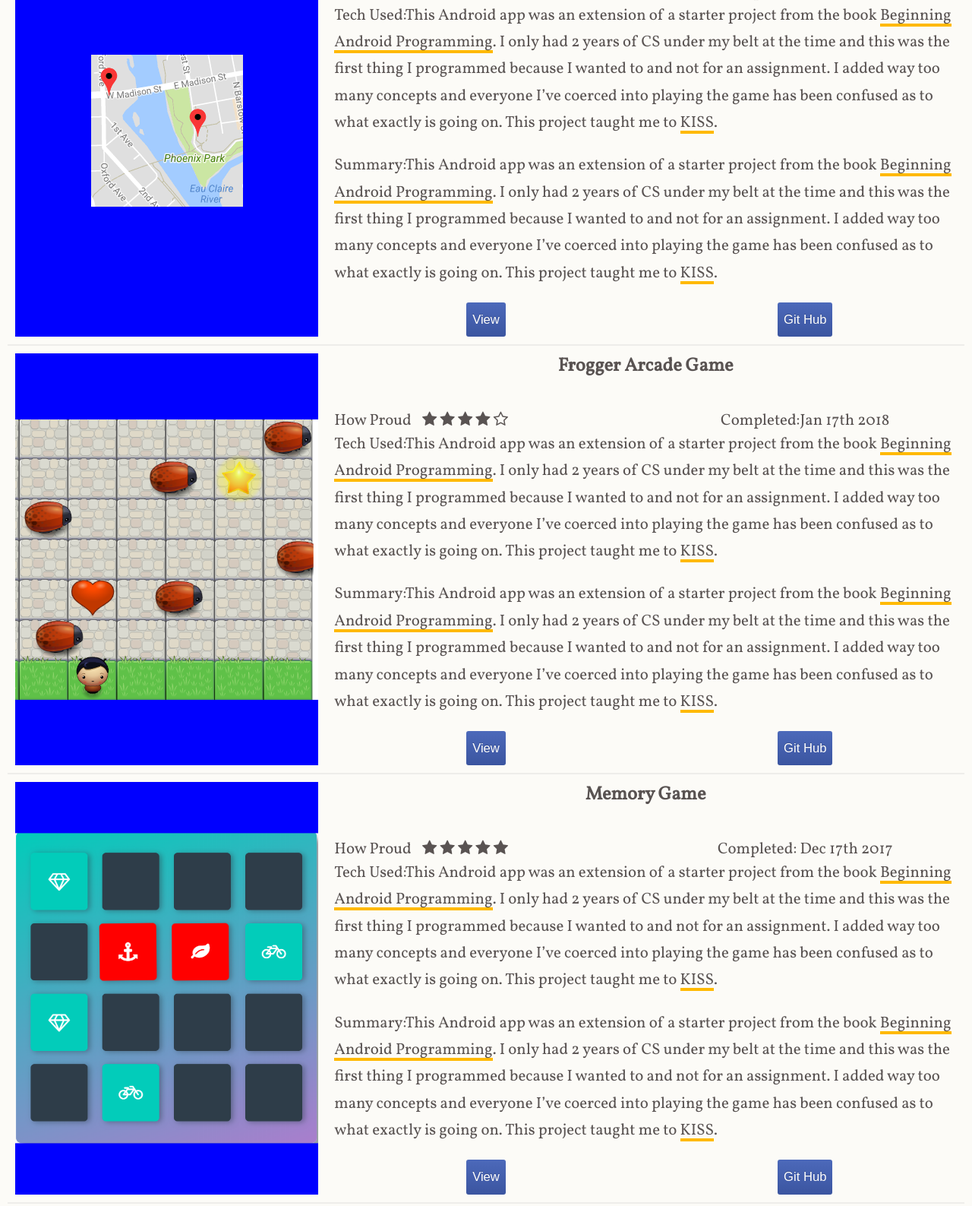
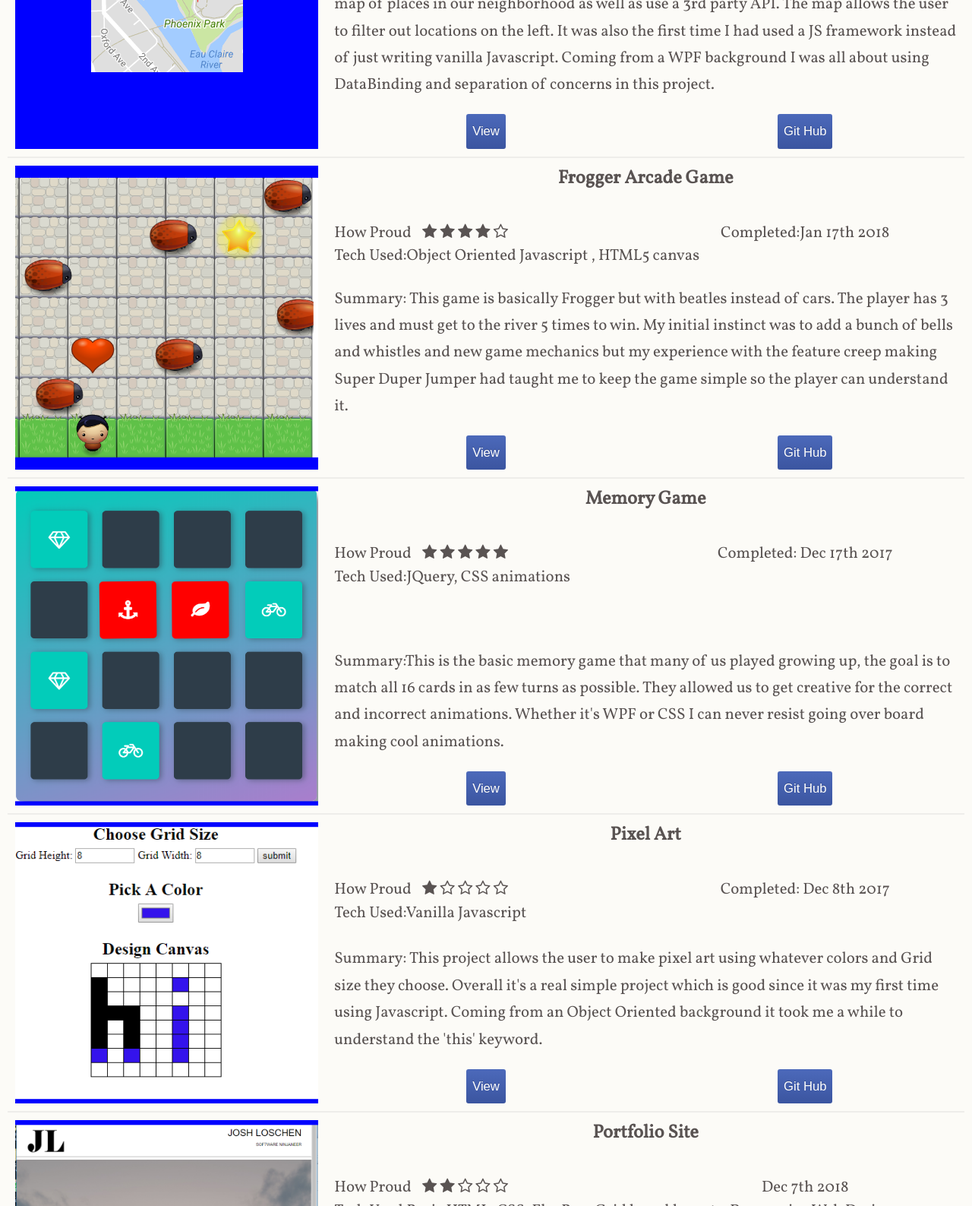
Before and after one commit to JLoschen/testing, a plain HTML site: page index.html in a window 1280 px wide. Shown: the part 1213-2800 px from the top of the page at 76% size. Drawn offline with nearby package versions, Linux system fonts and the light colour scheme.

Commit message:
Added Summary descriptions.

```diff
--- a/index.html
+++ b/index.html
@@ -60,9 +60,7 @@
 					</ul>
 				</div>
 				<label class="date">Completed:August 2014</label>
-				<p class="tech-used">This Android app was an extension of a starter project from the book <a href="https://www.apress.com/us/book/9781430230427">Beginning Android Programming</a>.
-					I only had 2 years of CS under my belt at the time and this was the first thing I programmed because I wanted to and not for an assignment.
-					I added way too many concepts and everyone I’ve coerced into playing the game has been confused as to what exactly is going on.
+				<p class="tech-used">Tech Used:Android(Java, Android Play Store process), Game Dev(sprites, game physices, game loop)
 					This project taught me to <a href="https://en.wikipedia.org/wiki/KISS_principle">KISS</a>.</p>
 				<p class="summary">This Android app was an extension of a starter project from the book <a href="https://www.apress.com/us/book/9781430230427">Beginning Android Programming</a>.
 					I only had 2 years of CS under my belt at the time and this was the first thing I programmed because I wanted to and not for an assignment.
@@ -92,14 +90,10 @@
 					</ul>
 				</div>
 				<label class="date">Completed:Feb 2nd 2018</label>
-				<p class="tech-used">Tech Used:This Android app was an extension of a starter project from the book <a href="https://www.apress.com/us/book/9781430230427">Beginning Android Programming</a>.
-					I only had 2 years of CS under my belt at the time and this was the first thing I programmed because I wanted to and not for an assignment.
-					I added way too many concepts and everyone I’ve coerced into playing the game has been confused as to what exactly is going on.
-					This project taught me to <a href="https://en.wikipedia.org/wiki/KISS_principle">KISS</a>.</p>
-				<p class="summary">Summary:This Android app was an extension of a starter project from the book <a href="https://www.apress.com/us/book/9781430230427">Beginning Android Programming</a>.
-					I only had 2 years of CS under my belt at the time and this was the first thing I programmed because I wanted to and not for an assignment.
-					I added way too many concepts and everyone I’ve coerced into playing the game has been confused as to what exactly is going on.
-					This project taught me to <a href="https://en.wikipedia.org/wiki/KISS_principle">KISS</a>.</p>
+				<p class="tech-used">Tech Used:Knockout JS, Fetch API, Google Maps API, 4square API </p>
+				<p class="summary">Summary:This was a pretty cool project for Udacity where we were supposed to provide a map of places in our neighborhood as well as use a
+					3rd party API. The map allows the user to filter out locations on the left. It was also the first time I had used a JS framework instead of just
+				writing vanilla Javascript. Coming from a WPF background I was all about using DataBinding and separation of concerns in this project.</p>
 					<div class="buttons">
 						<a href="https://jloschen.github.io/NeighborhoodMap/index.html" class="project-button" >View</a>
 					</div>
@@ -124,14 +118,10 @@
 					</ul>
 				</div>
 				<label class="date">Completed:Jan 17th 2018</label>
-				<p class="tech-used">Tech Used:This Android app was an extension of a starter project from the book <a href="https://www.apress.com/us/book/9781430230427">Beginning Android Programming</a>.
-					I only had 2 years of CS under my belt at the time and this was the first thing I programmed because I wanted to and not for an assignment.
-					I added way too many concepts and everyone I’ve coerced into playing the game has been confused as to what exactly is going on.
-					This project taught me to <a href="https://en.wikipedia.org/wiki/KISS_principle">KISS</a>.</p>
-				<p class="summary">Summary:This Android app was an extension of a starter project from the book <a href="https://www.apress.com/us/book/9781430230427">Beginning Android Programming</a>.
-					I only had 2 years of CS under my belt at the time and this was the first thing I programmed because I wanted to and not for an assignment.
-					I added way too many concepts and everyone I’ve coerced into playing the game has been confused as to what exactly is going on.
-					This project taught me to <a href="https://en.wikipedia.org/wiki/KISS_principle">KISS</a>.</p>
+				<p class="tech-used">Tech Used:Object Oriented Javascript , HTML5 canvas</p>
+				<p class="summary">Summary: This game is basically Frogger but with beatles instead of cars. The player has 3 lives and must get to the river 5 times to win.
+					My initial instinct was to add a bunch of bells and whistles and new game mechanics but my experience with the feature creep making Super Duper Jumper
+					had taught me to keep the game simple so the player can understand it.</p>
 					<div class="buttons">
 						<a href="https://jloschen.github.io/Frogger/index.html" class="project-button" >View</a>
 					</div>
@@ -156,14 +146,9 @@
 					</ul>
 				</div>
 				<label class="date">Completed: Dec 17th 2017</label>
-				<p class="tech-used">Tech Used:This Android app was an extension of a starter project from the book <a href="https://www.apress.com/us/book/9781430230427">Beginning Android Programming</a>.
-					I only had 2 years of CS under my belt at the time and this was the first thing I programmed because I wanted to and not for an assignment.
-					I added way too many concepts and everyone I’ve coerced into playing the game has been confused as to what exactly is going on.
-					This project taught me to <a href="https://en.wikipedia.org/wiki/KISS_principle">KISS</a>.</p>
-				<p class="summary">Summary:This Android app was an extension of a starter project from the book <a href="https://www.apress.com/us/book/9781430230427">Beginning Android Programming</a>.
-					I only had 2 years of CS under my belt at the time and this was the first thing I programmed because I wanted to and not for an assignment.
-					I added way too many concepts and everyone I’ve coerced into playing the game has been confused as to what exactly is going on.
-					This project taught me to <a href="https://en.wikipedia.org/wiki/KISS_principle">KISS</a>.</p>
+				<p class="tech-used">Tech Used:JQuery, CSS animations</p>
+				<p class="summary">Summary:This is the basic memory game that many of us played growing up, the goal is to match all 16 cards in as few turns as possible.
+					They allowed us to get creative for the correct and incorrect animations. Whether it's WPF or CSS I can never resist going over board making cool animations.</p>
 					<div class="buttons">
 						<a href="https://jloschen.github.io/MemoryGame/index.html" class="project-button" >View</a>
 					</div>
@@ -188,19 +173,15 @@
 					</ul>
 				</div>
 				<label class="date">Completed: Dec 8th 2017</label>
-				<p class="tech-used">Tech Used:This Android app was an extension of a starter project from the book <a href="https://www.apress.com/us/book/9781430230427">Beginning Android Programming</a>.
-					I only had 2 years of CS under my belt at the time and this was the first thing I programmed because I wanted to and not for an assignment.
-					I added way too many concepts and everyone I’ve coerced into playing the game has been confused as to what exactly is going on.
-					This project taught me to <a href="https://en.wikipedia.org/wiki/KISS_principle">KISS</a>.</p>
-				<p class="summary">Summary:This Android app was an extension of a starter project from the book <a href="https://www.apress.com/us/book/9781430230427">Beginning Android Programming</a>.
-					I only had 2 years of CS under my belt at the time and this was the first thing I programmed because I wanted to and not for an assignment.
-					I added way too many concepts and everyone I’ve coerced into playing the game has been confused as to what exactly is going on.
-					This project taught me to <a href="https://en.wikipedia.org/wiki/KISS_principle">KISS</a>.</p>
+				<p class="tech-used">Tech Used:Vanilla Javascript</p>
+				<p class="summary">Summary: This project allows the user to make pixel art using whatever colors and Grid size they choose.
+					Overall it's a real simple project which is good since it was my first time using Javascript.
+					Coming from an Object Oriented background it took me a while to understand the 'this' keyword. </p>
 					<div class="buttons">
-						<a href="https://jloschen.github.io/PixelArt/index.html" class="project-button" >View</a>
+						<a href="https://jloschen.github.io/PixelArt/index.html" class="project-button">View</a>
 					</div>
 					<div class="buttons">
-						<a href="https://github.com/JLoschen/PixelArt" class="project-button" >Git Hub</a>
+						<a href="https://github.com/JLoschen/PixelArt" class="project-button">Git Hub</a>
 					</div>
 			</article>
 			<hr>
@@ -220,14 +201,8 @@
 					</ul>
 				</div>
 				<label class="date">Dec 7th 2018</label>
-				<p class="tech-used">Tech Used:This Android app was an extension of a starter project from the book <a href="https://www.apress.com/us/book/9781430230427">Beginning Android Programming</a>.
-					I only had 2 years of CS under my belt at the time and this was the first thing I programmed because I wanted to and not for an assignment.
-					I added way too many concepts and everyone I’ve coerced into playing the game has been confused as to what exactly is going on.
-					This project taught me to <a href="https://en.wikipedia.org/wiki/KISS_principle">KISS</a>.</p>
-				<p class="summary">Summary:This Android app was an extension of a starter project from the book <a href="https://www.apress.com/us/book/9781430230427">Beginning Android Programming</a>.
-					I only had 2 years of CS under my belt at the time and this was the first thing I programmed because I wanted to and not for an assignment.
-					I added way too many concepts and everyone I’ve coerced into playing the game has been confused as to what exactly is going on.
-					This project taught me to <a href="https://en.wikipedia.org/wiki/KISS_principle">KISS</a>.</p>
+				<p class="tech-used">Tech Used:Basic HTML, CSS, FlexBox, Grid based layouts, Responsive Web Design</p>
+				<p class="summary">Summary:This project was the first for Udacity which assumed the student had no web experience at all so this wasn't too hard.  The site is supposed to be a personal site for a student to show off projects. I used alot of the same design features on this site.</p>
 					<div class="buttons">
 						<a href="https://jloschen.github.io/PortfolioSite/index.html" class="project-button" >View</a>
 					</div>
```
